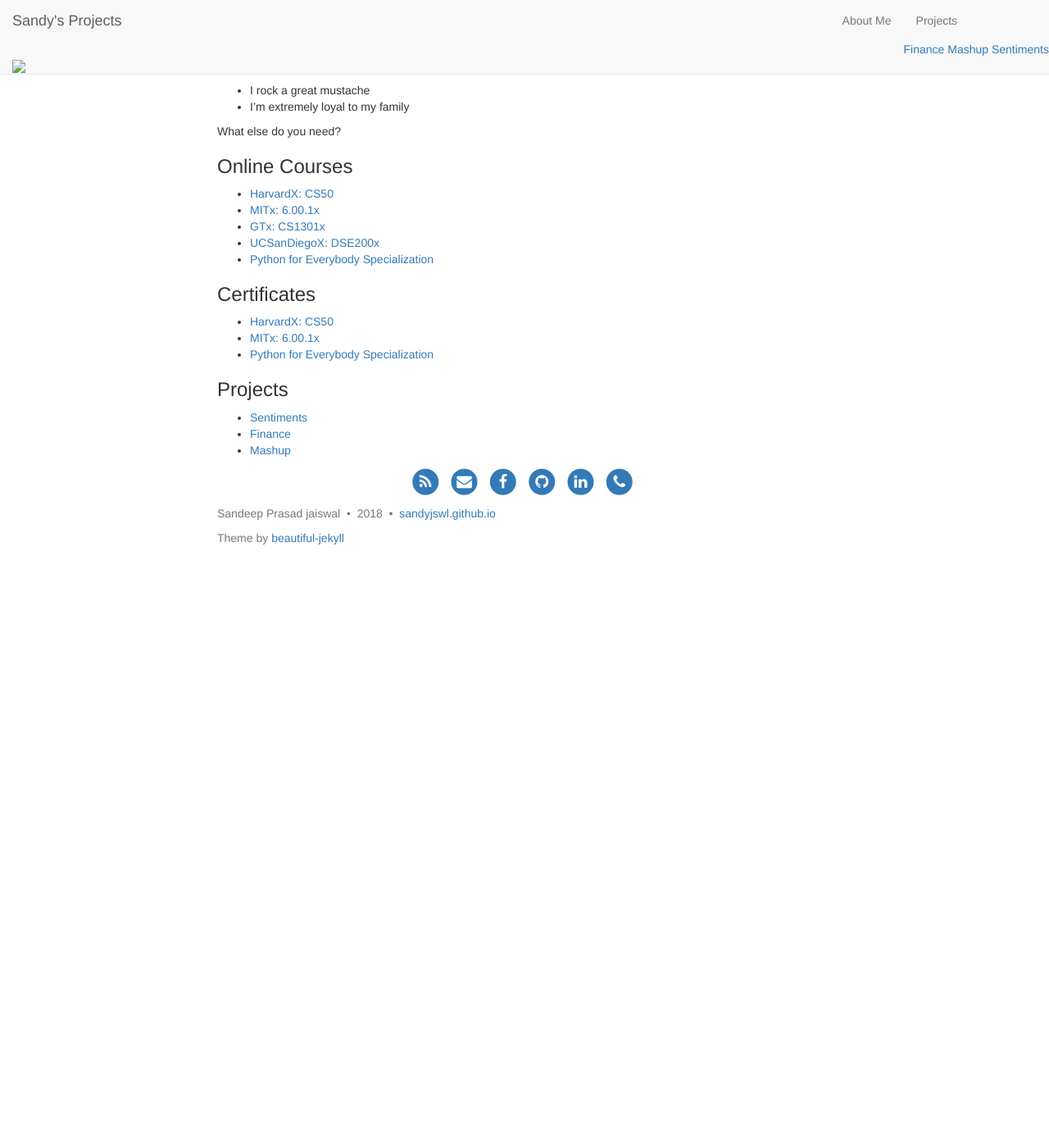
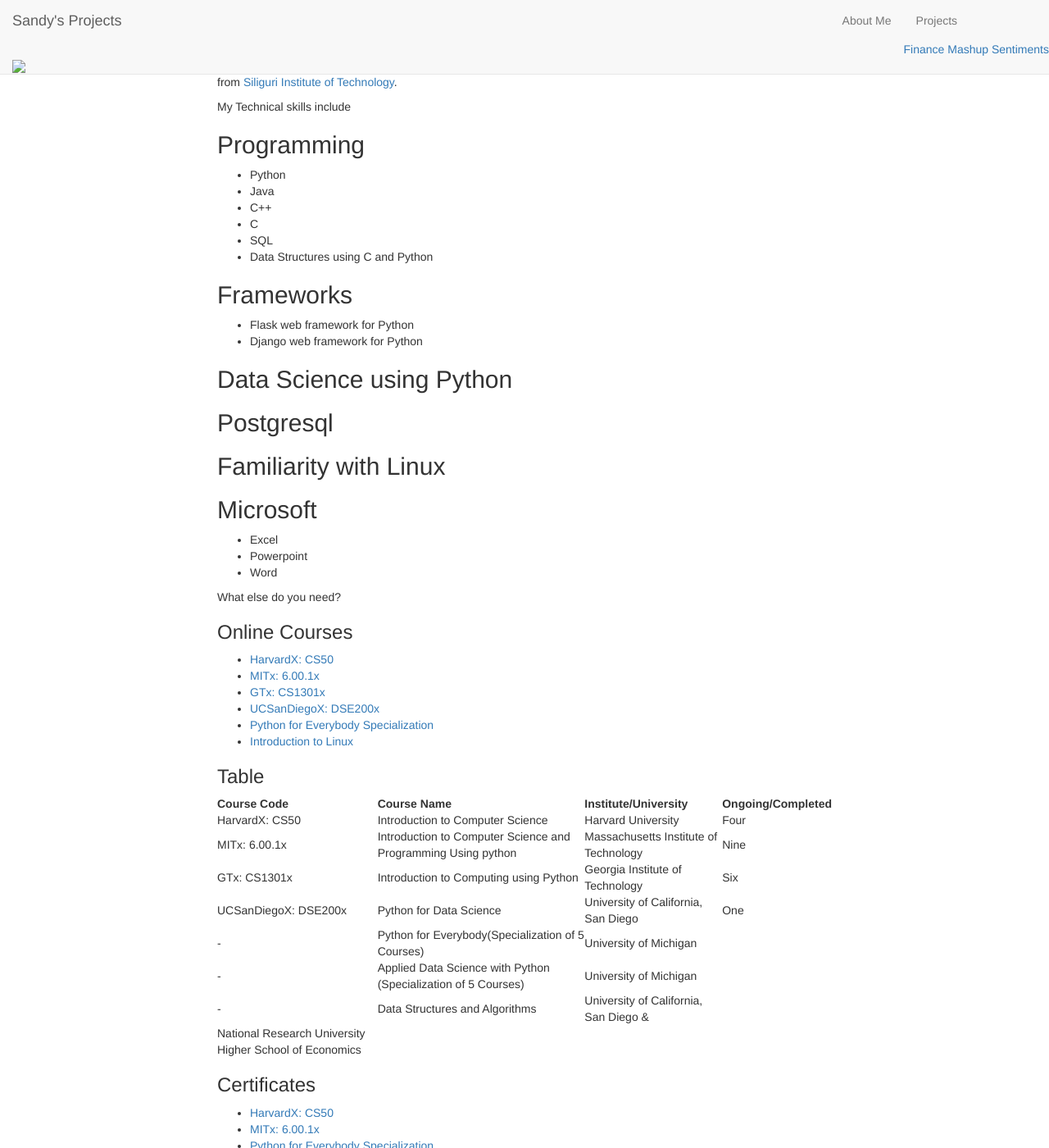
Before and after one commit to sandyjswl/sandyjswl.github.io---old, a Jekyll site: the page built from aboutme.md, in a window 1280 px wide and 1400 px high. Shown: the whole window at 82% size. Built offline with Jekyll 4.4.1, drawn with Linux system fonts in a browser that asks for light colours; nearby versions of some CDN libraries; library files that are not in the unit come from our copies.

Commit message:
Added Table to About

```diff
--- a/aboutme.md
+++ b/aboutme.md
@@ -4,10 +4,34 @@
 subtitle:
 ---
 
-My name is Sandeep Jaiswal.I have the following qualities:
+My name is Sandeep Prasad Jaiswal, i'm currently pursuing a Bachelor's degree in Computer Science and Engineering from [Siliguri Institute of Technology](https://www.sittechno.org/).
 
-- I rock a great mustache
-- I'm extremely loyal to my family
+My Technical skills include
+
+## Programming
+
+- Python
+- Java
+- C++
+- C
+- SQL
+- Data Structures using C and Python
+
+## Frameworks
+
+- Flask web framework for Python
+- Django web framework for Python
+
+## Data Science using Python
+## Postgresql
+## Familiarity with Linux
+
+## Microsoft
+
+ - Excel
+ - Powerpoint
+ - Word
+
 
 What else do you need?
 
@@ -18,6 +42,21 @@
 - [GTx: CS1301x](https://courses.edx.org/courses/course-v1:GTx+CS1301x+1T2017/course/)
 - [UCSanDiegoX: DSE200x](https://courses.edx.org/courses/course-v1:UCSanDiegoX+DSE200x+1T2018/course/)
 - [Python for Everybody Specialization](https://www.coursera.org/specializations/python)
+- [Introduction to Linux](https://courses.edx.org/courses/course-v1:LinuxFoundationX+LFS101x+1T2017/course/)
+
+
+### Table
+
+|Course Code 			| Course Name 														| Institute/University 					| Ongoing/Completed |
+| :----					| :------ 															|:--- 									| :--- 				|
+|HarvardX: CS50			|  Introduction to Computer Science									| Harvard University 					| Four 				|
+|MITx: 6.00.1x			|  Introduction to Computer Science and Programming Using python 	| Massachusetts Institute of Technology | Nine 				|
+|GTx: CS1301x			|  Introduction to Computing using Python							| Georgia Institute of Technology 		| Six 				|
+|UCSanDiegoX: DSE200x 	|  Python for Data Science											| University of California, San Diego	| One 				|
+|-						|  Python for Everybody(Specialization of 5 Courses)				| University of Michigan				|					|
+|-						|  Applied Data Science with Python (Specialization of 5 Courses)	| University of Michigan				|					|
+|-						|  Data Structures and Algorithms									| University of California, San Diego &
+																							  National Research University Higher School of Economics|	|
 
 ### Certificates
 
```
